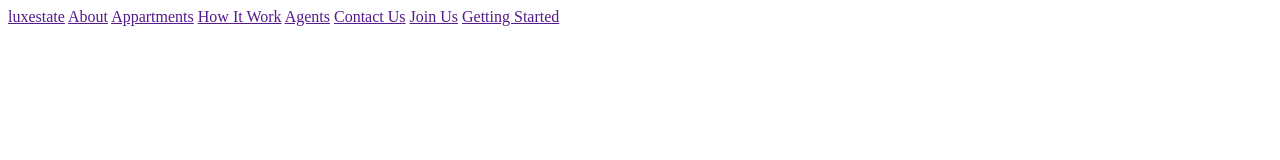
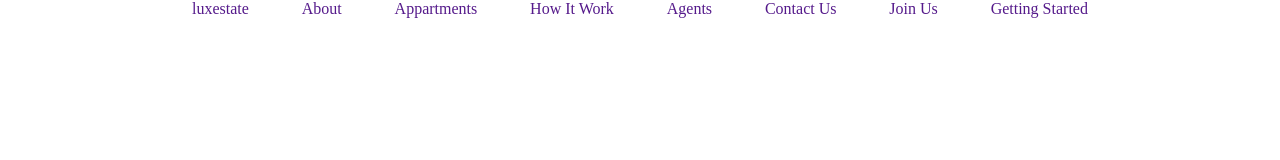
Before and after one commit to deand0n/landing, a plain HTML site: page landing.html in a window 1280 px wide. Drawn offline with Linux system fonts and the light colour scheme.

Commit message:
added alternative header structure

```diff
--- a/landing.html
+++ b/landing.html
@@ -5,21 +5,37 @@
     <meta charset="UTF-8">
     <meta http-equiv="X-UA-Compatible" content="IE=edge">
     <meta name="viewport" content="width=device-width, initial-scale=1.0">
+    <link rel="stylesheet" href="styles.css">
     <title>Landing Page</title>
 </head>
 
 <body>
-        <!-- header.header>nav.navbar>a{luxestate}+a{a{About}+a{Appartments}+a{How It Work}+a{Agents}+a{Contact Us}+a{Join Us} -->
+    <!-- header.header>nav.navbar>a{luxestate}+a{About}+a{Appartments}+a{How It Work}+a{Agents}+a{Contact Us}+a{Join Us} -->
+    <!-- header>nav.navbar>ul.navbar__list>(li>a.navbar__item)*8 -->
+    <!-- <header>
+        <nav class="navbar">
+            <ul class="navbar__list">
+                <li><a href="" class="navbar__item"></a></li>
+                <li><a href="" class="navbar__item"></a></li>
+                <li><a href="" class="navbar__item"></a></li>
+                <li><a href="" class="navbar__item"></a></li>
+                <li><a href="" class="navbar__item"></a></li>
+                <li><a href="" class="navbar__item"></a></li>
+                <li><a href="" class="navbar__item"></a></li>
+                <li><a href="" class="navbar__item"></a></li>
+            </ul>
+        </nav>
+    </header> -->
     <header class="header">
         <nav class="navbar">
-                <a href="">luxestate</a>
-                <a href="">About</a>
-                <a href="">Appartments</a>
-                <a href="">How It Work</a>
-                <a href="">Agents</a>
-                <a href="">Contact Us</a>
-                <a href="">Join Us</a>
-                <a href="">Getting Started</a>
+            <a class="navbar__item navbar__item_start" href="">luxestate</a>
+            <a class="navbar__item" href="">About</a>
+            <a class="navbar__item" href="">Appartments</a>
+            <a class="navbar__item" href="">How It Work</a>
+            <a class="navbar__item" href="">Agents</a>
+            <a class="navbar__item" href="">Contact Us</a>
+            <a class="navbar__item navbar__item_end" href="">Join Us</a>
+            <a class="navbar__item navbar__item_end navbar__item_yellow-background" href="">Getting Started</a>
         </nav>
     </header>
 
--- a/styles.css
+++ b/styles.css
@@ -0,0 +1,30 @@
+* {
+  box-sizing: border-box;
+  padding: 0;
+  margin: 0;
+}
+
+body {
+  margin-left: 15%;
+  margin-right: 15%;
+}
+
+a {
+  text-decoration: none;
+}
+
+ul {
+  list-style-type: none;
+}
+
+.navbar {
+  display: flex;
+  align-items: center;
+  justify-content: space-between;
+}
+
+.navbar__item {}
+
+.navbar__item_start {}
+
+.navbar__item_end {}
```
Lines whose indentation alone changed are shown as unchanged.
